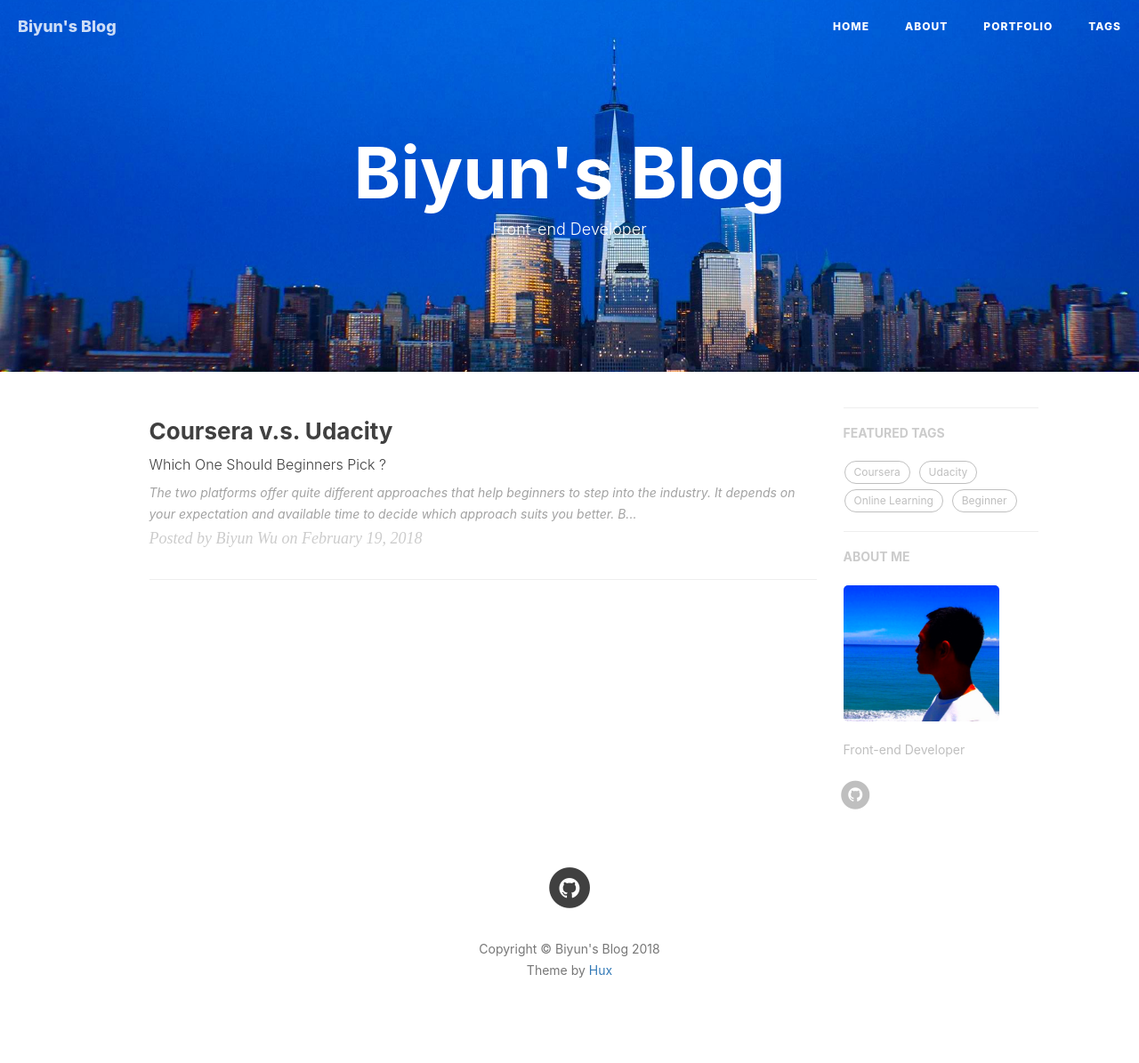
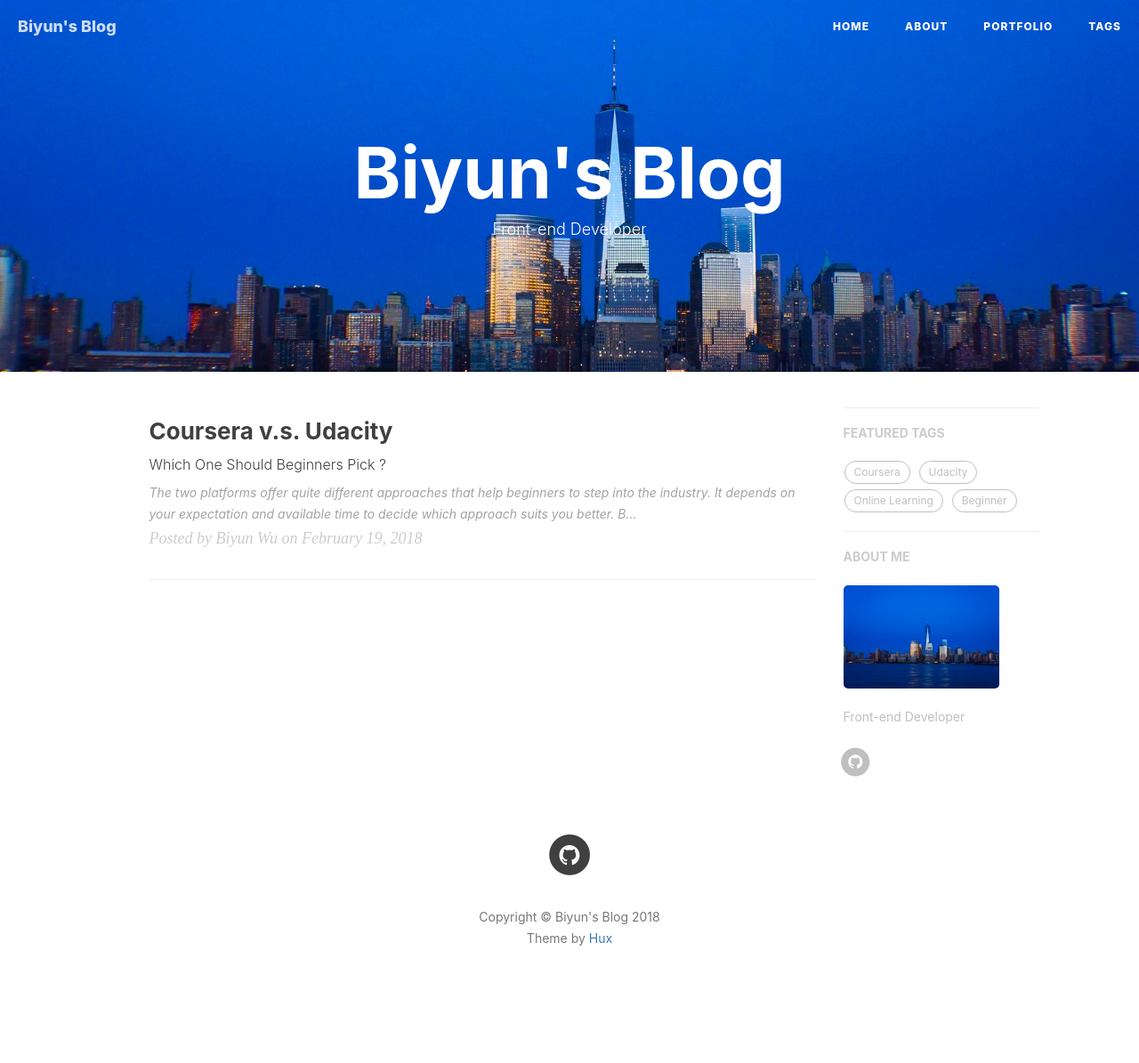
Before and after one commit to biyunwu/biyunwu.github.io, a Jekyll site: the page built from index.html, in a window 1280 px wide. Shown: the whole page at 89% size. Built offline with Jekyll 4.4.1, drawn with Linux system fonts in a browser that asks for light colours; nearby versions of some CDN libraries; the list of posts is cut into pages by our own code; comment, search, counter and statistics services are not loaded; after the commit the page ends 1159 px from its top, so only the background shows below that.

Commit message:
Change profile photo and url address.

```diff
--- a/_config.yml
+++ b/_config.yml
@@ -5,7 +5,7 @@
 email:
 description: "Front-end Developer"
 keyword: "Biyun, Biyun Wu, Biyun's Blog, Biyun Wu's Blog, Personal Wesite, Internet, Web, JavaScript, Front-end"
-url: "https://huangxuan.me"              # your host, for absolute URL
+url: "https://biyunwu.com"              # your host, for absolute URL
 baseurl: ""                             # for example, '/blog' if your blog hosted on 'host/blog'
 
 
@@ -68,8 +68,8 @@
 # Sidebar settings
 sidebar: true                           # whether or not using Sidebar.
 sidebar-about-description: "Front-end Developer"
-sidebar-avatar: /img/by.jpg      # use absolute URL, seeing it's used in both `/` and `/about/`
-
+# sidebar-avatar: /img/by.jpg      # use absolute URL, seeing it's used in both `/` and `/about/`
+sidebar-avatar: /img/home-bg.jpg
 
 
 # Featured Tags
```
